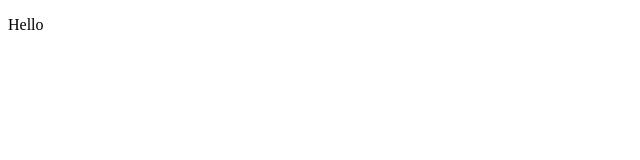
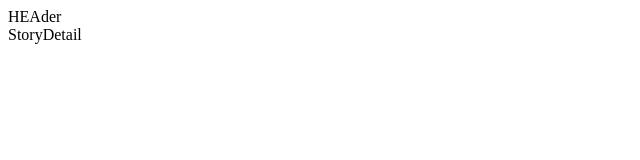
Before and after one commit to meezyart/HackerMeez, a React (Create React App) app: page /item/1 in a window 1280 px wide. Shown: the top 160 px of the page, without its empty margins (0-640 px from the left). Built offline with nearby package versions, Linux system fonts and the light colour scheme.

Commit message:
Add Routing, Scaffolding Containers, Components
StoryDetail
StoryList
Story
Header

```diff
--- a/src/App.js
+++ b/src/App.js
@@ -1,7 +1,8 @@
 import React from "react";
+import { Layout } from "./containers/Layout.js"
 
 function App() {
-  return <p>Hello</p>;
+  return <Layout/>;
 }
 
 export default App;
--- /dev/null
+++ b/src/components/Header.js
@@ -0,0 +1,5 @@
+import React from "react";
+
+export const Header = () => {
+  return <div>HEAder</div>;
+};
--- /dev/null
+++ b/src/components/Story.js
@@ -0,0 +1,5 @@
+import React from "react";
+
+export const Story = () => {
+  return <div>Story</div>;
+};
--- /dev/null
+++ b/src/containers/Layout.js
@@ -0,0 +1,23 @@
+import React from "react";
+import { BrowserRouter, Switch, Route, Redirect } from "react-router-dom";
+import { Header } from "../components/Header";
+import StoryList from "../containers/StoryList";
+import StoryDetail from "../containers/StoryDetail";
+
+
+export const Layout = () => {
+  return (
+    <>
+      <Header />
+      <section>
+        <BrowserRouter>
+          <Switch>
+            <Route exact path="/" render={() => <Redirect to="/new/1" />} />
+            <Route path="/new/:page" component={StoryList} />
+            <Route path="/item/:itemId" component={StoryDetail} />
+          </Switch>
+        </BrowserRouter>
+      </section>
+    </>
+  );
+};
--- /dev/null
+++ b/src/containers/StoryDetail.js
@@ -0,0 +1,5 @@
+import React from "react";
+
+export default function StoryDetail() {
+  return <div>StoryDetail</div>;
+};
--- /dev/null
+++ b/src/containers/StoryList.js
@@ -0,0 +1,5 @@
+import React from "react";
+
+export default function StoryList() {
+  return <div>StoryList</div>;
+};
```
Also changed, not shown: src/components/index.js (deleted), src/containers/index.js (deleted).
